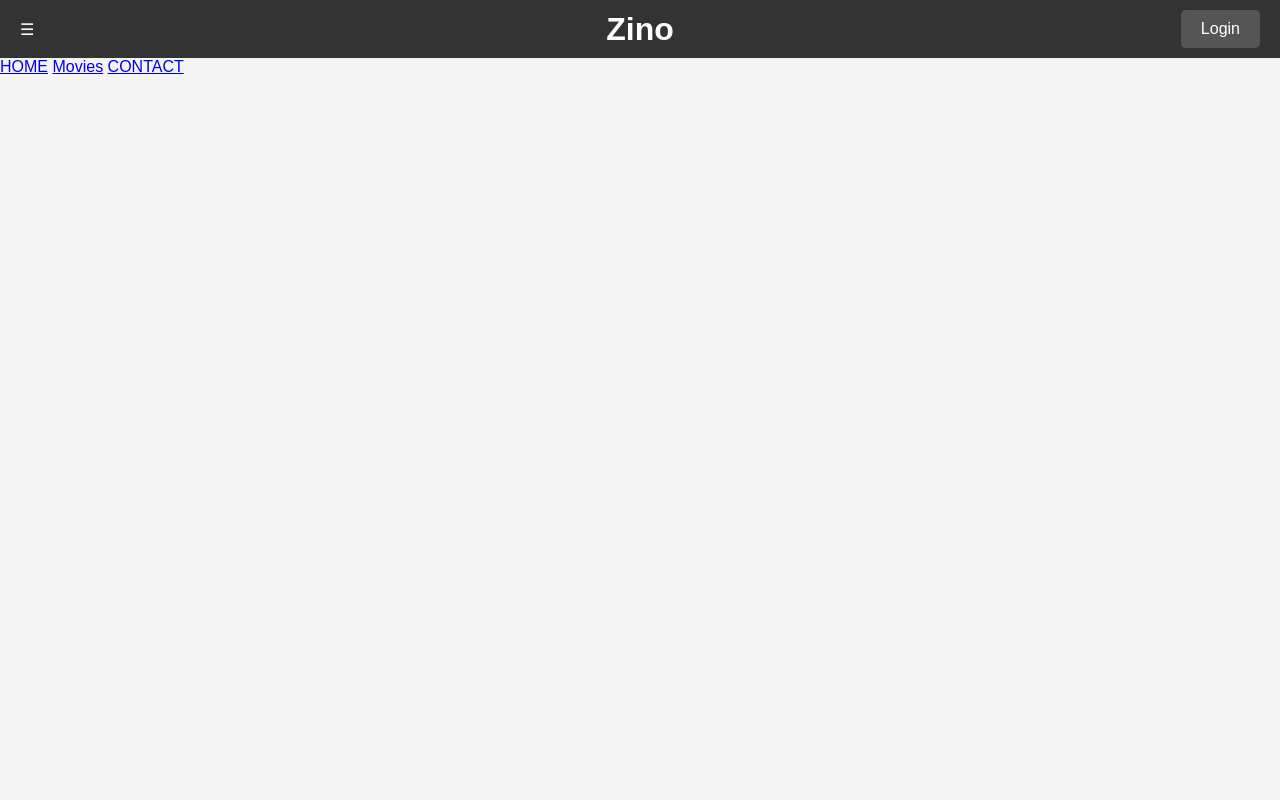
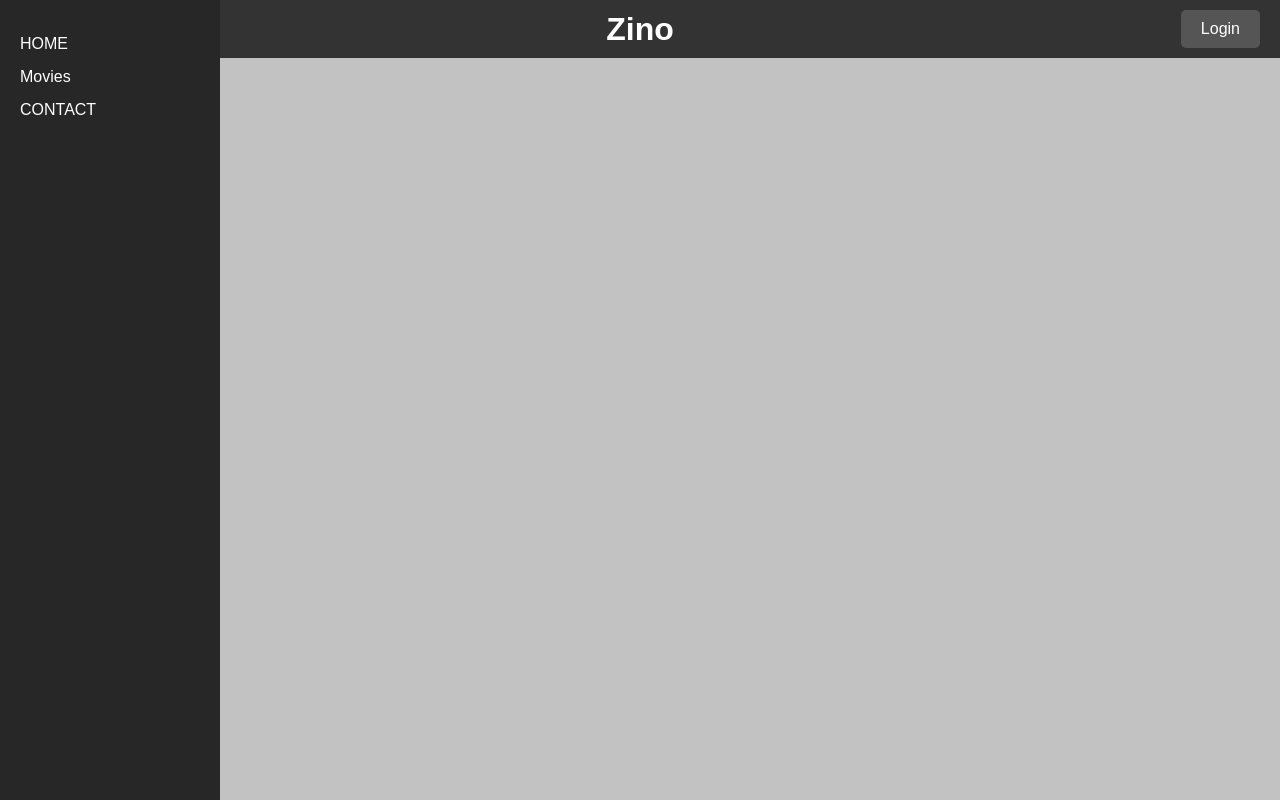
Before and after one commit to alishhoury/Tazkara, a plain HTML site: page client/index.html in a window 1280 px wide. Drawn offline with Linux system fonts and the light colour scheme.

Commit message:
designed sidebar and an overlay

```diff
--- a/client/styles/index.css
+++ b/client/styles/index.css
@@ -36,5 +36,40 @@ nav button {
 }
  nav button:hover {
     background-color: #777;
-    border-radius: 20px;
+    border-radius: 15px;
  }
+
+ .hamburger {
+    font-size: 1.6rem;
+}
+
+.sidebar{
+    position: fixed;
+    top: 0;
+    left: 0;
+    width:220px;
+    height: 100%;
+    background: #272727;
+    padding: 20px;
+    z-index: 10;
+    transition: transform 0.3s ease;
+}
+
+.sidebar a {
+    display: block;
+    color:#fff;
+    text-decoration: none;
+    margin: 15px 0;
+}
+.sidebar.open {
+    left: 0;
+}
+
+ .overlay {
+    display: block;
+    position: fixed;
+    width: 100%;
+    height: 100%;
+    background: rgba(58, 57, 57, 0.267);
+    z-index: 9;
+}
```
